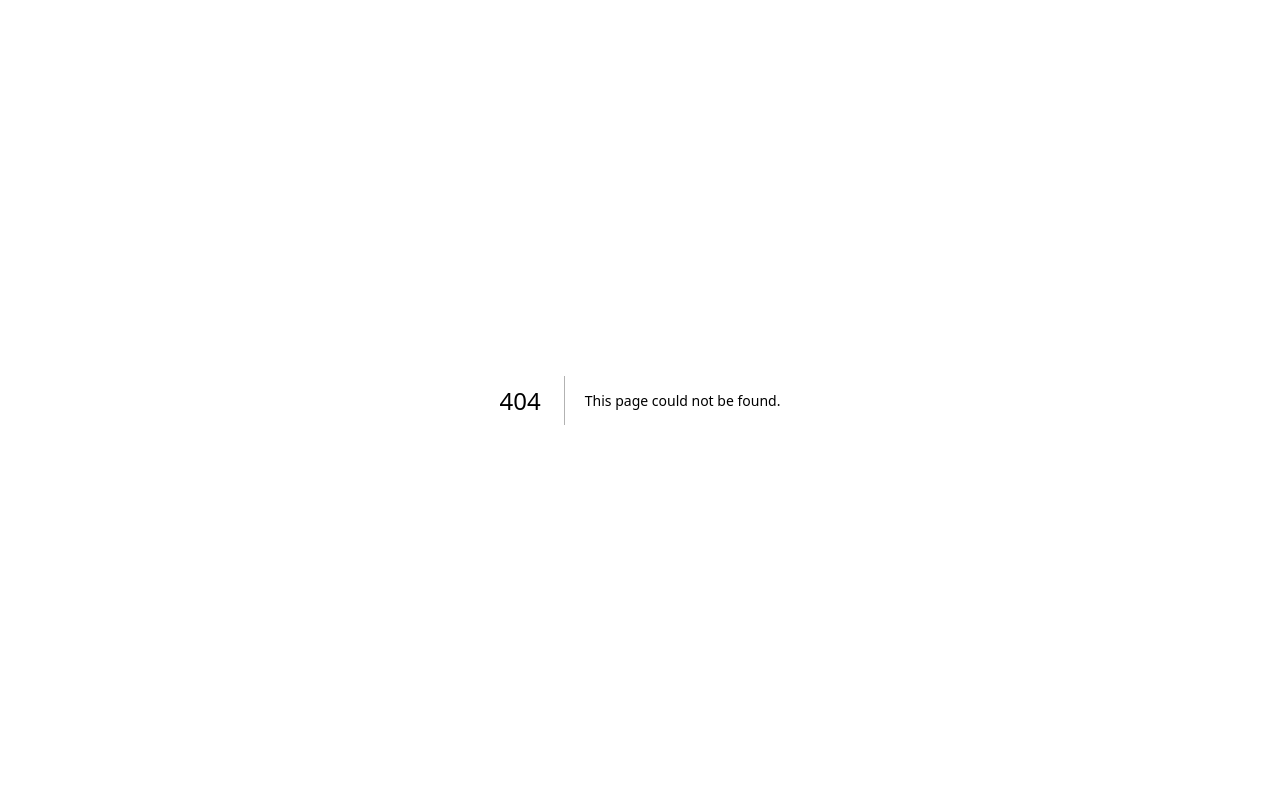
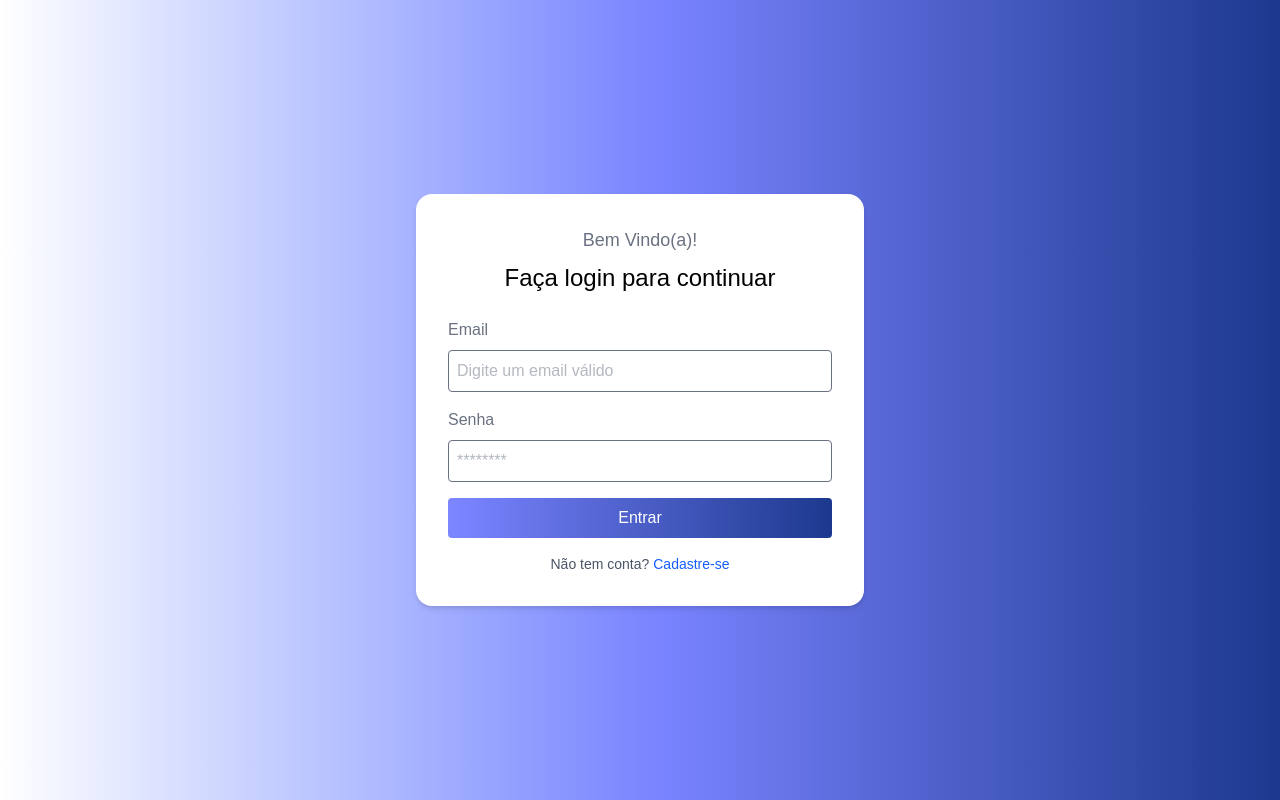
Before and after one commit to rvenzi/sistema-next, a Next.js app: page /login in a window 1280 px wide. Before the commit this address had no page. Built offline with nearby package versions, Linux system fonts and the light colour scheme.

Commit message:
feat: implement authentication and registration functionality with NextAuth and Prisma

```diff
--- /dev/null
+++ b/app/api/auth/[...nextauth]/route.ts
@@ -0,0 +1,3 @@
+import { handlers } from "@/auth";
+
+export const { GET, POST } = handlers;
--- /dev/null
+++ b/app/api/register/route.ts
@@ -0,0 +1,47 @@
+import { NextResponse } from "next/server";
+import bcrypt from "bcryptjs";
+import { prisma } from "@/lib/prisma";
+
+export async function POST(request: Request) {
+  try {
+    const { name, email, password } = await request.json();
+
+    if (!name || !email || !password) {
+      return NextResponse.json(
+        { error: "Preencha todos os campos." },
+        { status: 400 }
+      );
+    }
+
+    const existingUser = await prisma.user.findUnique({
+      where: { email },
+    });
+
+    if (existingUser) {
+      return NextResponse.json(
+        { error: "Este email já está cadastrado." },
+        { status: 400 }
+      );
+    }
+
+    const hashedPassword = await bcrypt.hash(password, 10);
+
+    const user = await prisma.user.create({
+      data: {
+        name,
+        email,
+        password: hashedPassword,
+      },
+    });
+
+    return NextResponse.json(
+      { id: user.id, name: user.name, email: user.email },
+      { status: 201 }
+    );
+  } catch (error) {
+    return NextResponse.json(
+      { error: "Erro ao cadastrar usuário." },
+      { status: 500 }
+    );
+  }
+}
--- /dev/null
+++ b/app/login/page.tsx
@@ -0,0 +1,89 @@
+"use client";
+
+import { useState } from "react";
+import { useRouter } from "next/navigation";
+import { signIn } from "next-auth/react";
+
+export default function LoginPage() {
+  const router = useRouter();
+  const [email, setEmail] = useState("");
+  const [password, setPassword] = useState("");
+  const [error, setError] = useState("");
+  const [loading, setLoading] = useState(false);
+
+  async function handleSubmit(e: React.FormEvent) {
+    e.preventDefault();
+    setError("");
+    setLoading(true);
+
+    const res = await signIn("credentials", {
+      email,
+      password,
+      redirect: false,
+    });
+
+    setLoading(false);
+
+    if (res?.error) {
+      setError("Email ou senha inválidos.");
+      return;
+    }
+
+    router.push("/");
+  }
+
+  return (
+    <div className="flex items-center justify-center min-h-screen bg-linear-to-r from-white via-indigo-400 to-blue-900">
+            <form
+                onSubmit={handleSubmit}
+                className="bg-white p-8 rounded-2xl shadow-md w-full max-w-md backdrop:blur-md"
+            >
+                <h1 className="text-lg text-gray-500 mb-2 text-center">Bem Vindo(a)!</h1>
+                <h2 className="text-2xl text-black mb-6 text-center">Faça login para continuar</h2>
+                {error && (<p className="rounded bg-red-50 p-2 text-sm text-red-600">{error}</p>)}
+                <div className="mb-4">
+                    <label htmlFor="email" className="text-gray-500 block mb-2">
+                        Email
+                    </label>
+                    <input
+                        type="email"
+                        id="email"
+                        value={email}
+                        onChange={(e) => setEmail(e.target.value)}
+                        className="w-full p-2 border text-gray-500 border-gray-500 rounded"
+                        required
+                        placeholder="Digite um email válido"
+                    />
+                </div>
+                <div className="mb-4">
+                    <label htmlFor="password" className="text-gray-500 block mb-2">
+                        Senha
+                    </label>
+                    <input
+                        type="password"
+                        id="password"
+                        value={password}
+                        onChange={(e) => setPassword(e.target.value)}
+                        className="w-full p-2 border text-gray-500 border-gray-500 rounded"
+                        required
+                        placeholder="********"
+                    />
+                </div>
+                <button
+                    type="submit"
+                    disabled={loading}
+                    className="w-full bg-linear-to-r from-indigo-400 to-blue-900 text-white p-2 rounded hover:from-blue-900 hover:to-indigo-400 transition-colors duration-300"
+                >
+                    {loading ? "Entrando..." : "Entrar"}
+                </button>
+
+                <p className="text-center text-sm mt-4 text-gray-600">
+                    Não tem conta?{" "}
+                <a href="/register" className="text-blue-600 hover:underline">
+                    Cadastre-se
+                </a>
+                </p>
+            </form>
+        </div>
+    );
+}
--- /dev/null
+++ b/app/register/page.tsx
@@ -0,0 +1,101 @@
+"use client";
+
+import { useState } from "react";
+import { useRouter } from "next/navigation";
+
+export default function RegisterPage() {
+    const router = useRouter();
+    const [name, setName] = useState("");
+    const [email, setEmail] = useState("");
+    const [password, setPassword] = useState("");
+    const [error, setError] = useState("");
+    const [loading, setLoading] = useState(false);
+
+    async function handleSubmit(e: React.FormEvent) {
+        e.preventDefault();
+        setError("");
+        setLoading(true);
+
+    const res = await fetch("/api/register", {
+            method: "POST",
+            headers: { "Content-Type": "application/json" },
+            body: JSON.stringify({ name, email, password }),
+        });
+
+    setLoading(false);
+
+        if (res.ok) {
+            router.push("/login");
+        } else {
+            const data = await res.json();
+            setError(data.error || "Erro ao cadastrar usuário.");
+        }
+    }
+
+    return (
+        <div className="flex items-center justify-center min-h-screen bg-linear-to-l from-white via-indigo-400 to-blue-900">
+            <form
+                onSubmit={handleSubmit}
+                className="bg-white p-8 rounded-2xl shadow-md w-full max-w-md backdrop:blur-md"
+            >
+                <h1 className="text-lg text-gray-500 mb-2 text-center">Não tem conta?</h1>
+                <h2 className="text-2xl text-black mb-6 text-center">Cadastre-se agora!</h2>
+                {error && <p className="text-red-500 mb-4">{error}</p>}
+                <div className="mb-4">
+                    <label htmlFor="name" className="text-gray-500 block mb-2">
+                        Nome
+                    </label>
+                    <input
+                        type="text"
+                        id="name"
+                        value={name}
+                        onChange={(e) => setName(e.target.value)}
+                        className="w-full p-2 border text-gray-500 border-gray-500 rounded"
+                        required
+                        placeholder="Digite seu nome inteiro"
+                    />
+                </div>
+                <div className="mb-4">
+                    <label htmlFor="email" className="text-gray-500 block mb-2">
+                        Email
+                    </label>
+                    <input
+                        type="email"
+                        id="email"
+                        value={email}
+                        onChange={(e) => setEmail(e.target.value)}
+                        className="w-full p-2 border text-gray-500 border-gray-500 rounded"
+                        required
+                        placeholder="Digite um email válido"
+                    />
+                </div>
+                <div className="mb-4">
+                    <label htmlFor="password" className="text-gray-500 block mb-2">
+                        Senha
+                    </label>
+                    <input
+                        type="password"
+                        id="password"
+                        value={password}
+                        onChange={(e) => setPassword(e.target.value)}
+                        className="w-full p-2 border text-gray-500 border-gray-500 rounded"
+                        required
+                        placeholder="********"
+                    />
+                </div>
+                <button
+                    type="submit"
+                    className="w-full bg-linear-to-r from-indigo-400 to-blue-900 text-white p-2 rounded hover:from-blue-900 hover:to-indigo-400 transition-colors duration-300"
+                >
+                    {loading ? "Cadastrando..." : "Cadastrar"}
+                </button>
+                <p className="text-center text-sm mt-4 text-gray-600">
+                    Já tem conta?{" "}
+                <a href="/login" className="text-blue-600 hover:underline">
+                    Entrar
+                </a>
+        </p>
+            </form>
+        </div>
+    );
+}
--- /dev/null
+++ b/auth.ts
@@ -0,0 +1,33 @@
+import NextAuth from "next-auth";
+import Credentials from "next-auth/providers/credentials";
+import { PrismaAdapter } from "@auth/prisma-adapter";
+import bcrypt from "bcryptjs";
+import { prisma } from "@/lib/prisma";
+
+export const { handlers, signIn, signOut, auth } = NextAuth({
+  adapter: PrismaAdapter(prisma),
+  session: { strategy: "jwt" },
+  providers: [
+    Credentials({
+      credentials: {
+        email: {},
+        password: {},
+      },
+      authorize: async (credentials) => {
+        const email = credentials.email as string;
+        const password = credentials.password as string;
+
+        const user = await prisma.user.findUnique({
+          where: { email },
+        });
+
+        if (!user || !user.password) return null;
+
+        const passwordMatch = await bcrypt.compare(password, user.password);
+        if (!passwordMatch) return null;
+
+        return user;
+      },
+    }),
+  ],
+});
```
